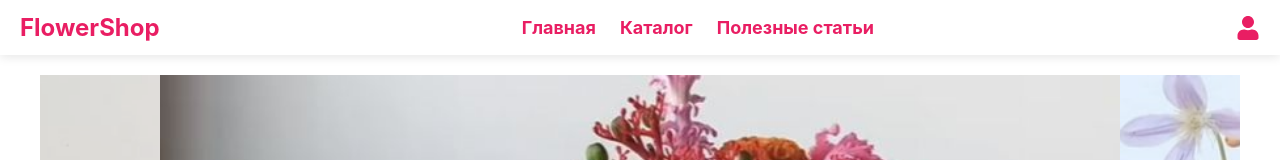
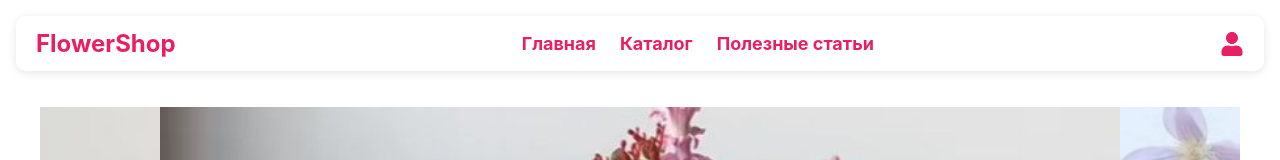
Before and after one commit to Valyna111/diplome, a React (Vite) app in the folder client/: page /main in a window 1280 px wide. Shown: the top 160 px of the page. Built offline with nearby package versions, Linux system fonts and the light colour scheme; no server answers.

Commit message:
blya navbar styles new bro

```diff
--- a/client/src/components/NavBar/NavBar.module.css
+++ b/client/src/components/NavBar/NavBar.module.css
@@ -7,8 +7,10 @@
     background: white;
     box-shadow: 0 2px 10px rgba(0, 0, 0, 0.1);
     position: sticky;
-  top: 0;
+    top: 16px;
     z-index: 10;
+    margin: 16px;
+    border-radius: 10px;
 }
 
 /* 📌 Лого */
```
Lines whose indentation alone changed are shown as unchanged.
